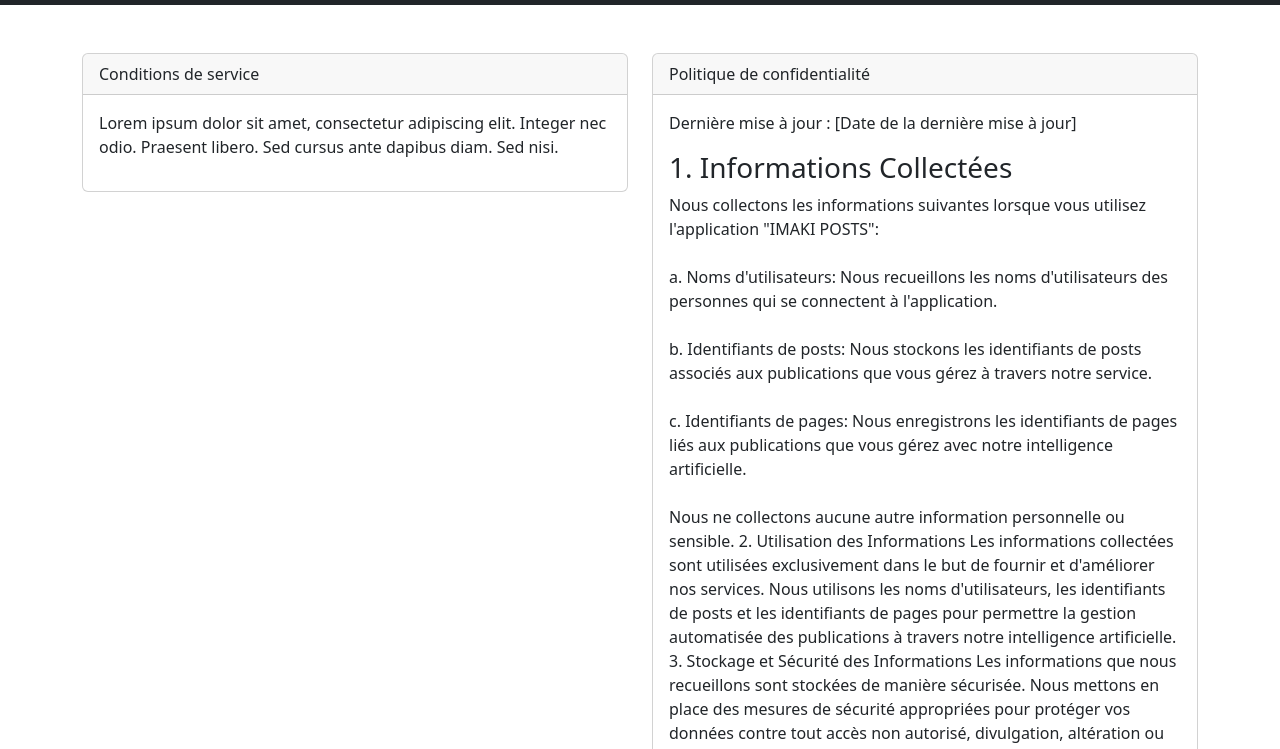
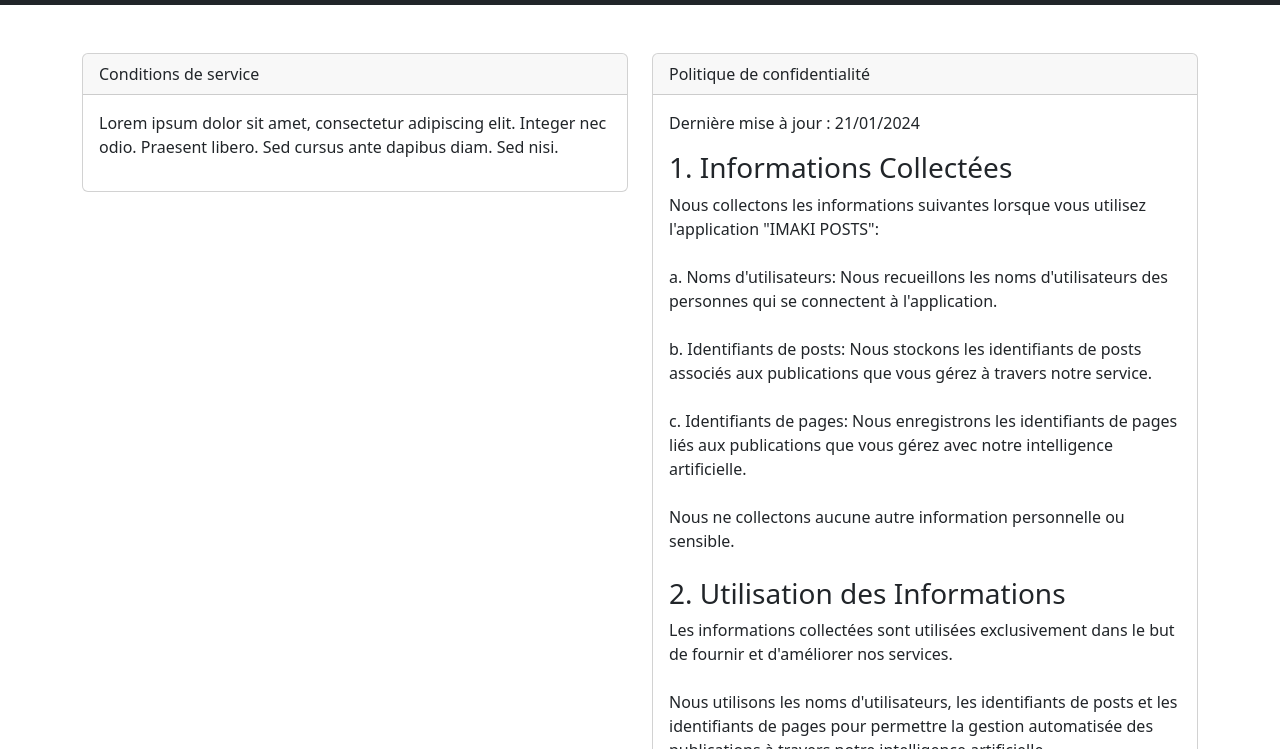
Before and after one commit to devimaki/crm_website, a plain HTML site: page privacy/meta.html in a window 1280 px wide. Shown: the part 51-800 px from the top of the page. Drawn offline with nearby package versions, Linux system fonts and the light colour scheme.

Commit message:
mise en page de la politique de confidentialité

```diff
--- a/privacy/meta.html
+++ b/privacy/meta.html
@@ -62,7 +62,7 @@
                 </div>
                 <div class="card-body overflow-auto">
                     <p>
-                        Dernière mise à jour : [Date de la dernière mise à jour]
+                        Dernière mise à jour : 21/01/2024
 
                         <h3>1. Informations Collectées</h3>
 
@@ -74,68 +74,35 @@
 
                         c. Identifiants de pages: Nous enregistrons les identifiants de pages liés aux publications que vous gérez avec notre intelligence artificielle.<br><br>
 
-                        Nous ne collectons aucune autre information personnelle ou sensible.
+                        Nous ne collectons aucune autre information personnelle ou sensible.<br><br>
 
-                        2. Utilisation des Informations
+                        <h3>2. Utilisation des Informations</h3>
 
-                        Les informations collectées sont utilisées exclusivement dans le but de fournir et d'améliorer nos services. Nous utilisons les noms d'utilisateurs, les identifiants de posts et les identifiants de pages pour permettre la gestion automatisée des publications à travers notre intelligence artificielle.
+                        Les informations collectées sont utilisées exclusivement dans le but de fournir et d'améliorer nos services.<br><br>
+                        Nous utilisons les noms d'utilisateurs, les identifiants de posts et les identifiants de pages pour permettre la gestion automatisée des publications à travers notre intelligence artificielle.<br><br>
 
-                        3. Stockage et Sécurité des Informations
+                        <h3>3. Stockage et Sécurité des Informations</h3>
 
-                        Les informations que nous recueillons sont stockées de manière sécurisée. Nous mettons en place des mesures de sécurité appropriées pour protéger vos données contre tout accès non autorisé, divulgation, altération ou destruction.
+                        Les informations que nous recueillons sont stockées de manière sécurisée. <br>
+                        Nous mettons en place des mesures de sécurité appropriées pour protéger vos données contre tout accès non autorisé, divulgation, altération ou destruction.<br><br>
 
-                        4. Partage d'Informations
+                        <h3>4. Partage d'Informations</h3>
 
-                        Nous ne partageons pas vos informations avec des tiers, sauf dans les cas où cela est nécessaire pour fournir le service que vous avez sollicité. Nous nous engageons à ne pas vendre, louer ou divulguer vos informations personnelles à des tiers à des fins commerciales.
+                        Nous ne partageons pas vos informations avec des tiers, sauf dans les cas où cela est nécessaire pour fournir le service que vous avez sollicité. <br>
+                        Nous nous engageons à ne pas vendre, louer ou divulguer vos informations personnelles à des tiers à des fins commerciales.<br><br>
 
-                        5. Consentement
+                        <h3>5. Consentement</h3>
 
-                        En utilisant l'application "IMAKI POSTS", vous consentez à la collecte et à l'utilisation de vos informations comme décrit dans cette Politique de Confidentialité.
+                        En utilisant l'application "IMAKI POSTS", vous consentez à la collecte et à l'utilisation de vos informations comme décrit dans cette Politique de Confidentialité.<br><br>
 
-                        6. Modifications de la Politique de Confidentialité
+                        <h3>6. Modifications de la Politique de Confidentialité</h3>
 
-                        Nous nous réservons le droit de mettre à jour ou de modifier cette Politique de Confidentialité à tout moment. Les modifications seront effectives dès leur publication sur cette page.
+                        Nous nous réservons le droit de mettre à jour ou de modifier cette Politique de Confidentialité à tout moment.<br>
+                        Les modifications seront effectives dès leur publication sur cette page.<br><br>
 
-                        7. Contactez-nous
+                        <h3>7. Contactez-nous</h3>
 
-                        Si vous avez des questions ou des préoccupations concernant notre Politique de Confidentialité, veuillez nous contacter à [votre adresse e-mail de contact].
-
-                        Merci d'utiliser "IMAKI POSTS" !
-                        Nous collectons les informations suivantes lorsque vous utilisez l'application "IMAKI POSTS":
-
-                        a. Noms d'utilisateurs: Nous recueillons les noms d'utilisateurs des personnes qui se connectent à l'application.
-
-                        b. Identifiants de posts: Nous stockons les identifiants de posts associés aux publications que vous gérez à travers notre service.
-
-                        c. Identifiants de pages: Nous enregistrons les identifiants de pages liés aux publications que vous gérez avec notre intelligence artificielle.
-
-                        Nous ne collectons aucune autre information personnelle ou sensible.
-
-                        2. Utilisation des Informations
-
-                        Les informations collectées sont utilisées exclusivement dans le but de fournir et d'améliorer nos services. Nous utilisons les noms d'utilisateurs, les identifiants de posts et les identifiants de pages pour permettre la gestion automatisée des publications à travers notre intelligence artificielle.
-
-                        3. Stockage et Sécurité des Informations
-
-                        Les informations que nous recueillons sont stockées de manière sécurisée. Nous mettons en place des mesures de sécurité appropriées pour protéger vos données contre tout accès non autorisé, divulgation, altération ou destruction.
-
-                        4. Partage d'Informations
-
-                        Nous ne partageons pas vos informations avec des tiers, sauf dans les cas où cela est nécessaire pour fournir le service que vous avez sollicité. Nous nous engageons à ne pas vendre, louer ou divulguer vos informations personnelles à des tiers à des fins commerciales.
-
-                        5. Consentement
-
-                        En utilisant l'application "IMAKI POSTS", vous consentez à la collecte et à l'utilisation de vos informations comme décrit dans cette Politique de Confidentialité.
-
-                        6. Modifications de la Politique de Confidentialité
-
-                        Nous nous réservons le droit de mettre à jour ou de modifier cette Politique de Confidentialité à tout moment. Les modifications seront effectives dès leur publication sur cette page.
-
-                        7. Contactez-nous
-
-                        Si vous avez des questions ou des préoccupations concernant notre Politique de Confidentialité, veuillez nous contacter à [votre adresse e-mail de contact].
-
-                        Merci d'utiliser "IMAKI POSTS" !
+                        Si vous avez des questions ou des préoccupations concernant notre Politique de Confidentialité, veuillez nous contacter à privacy@imaki.org .
                     </p>
                     <!-- Ajoutez davantage de texte si nécessaire -->
                 </div>
```
